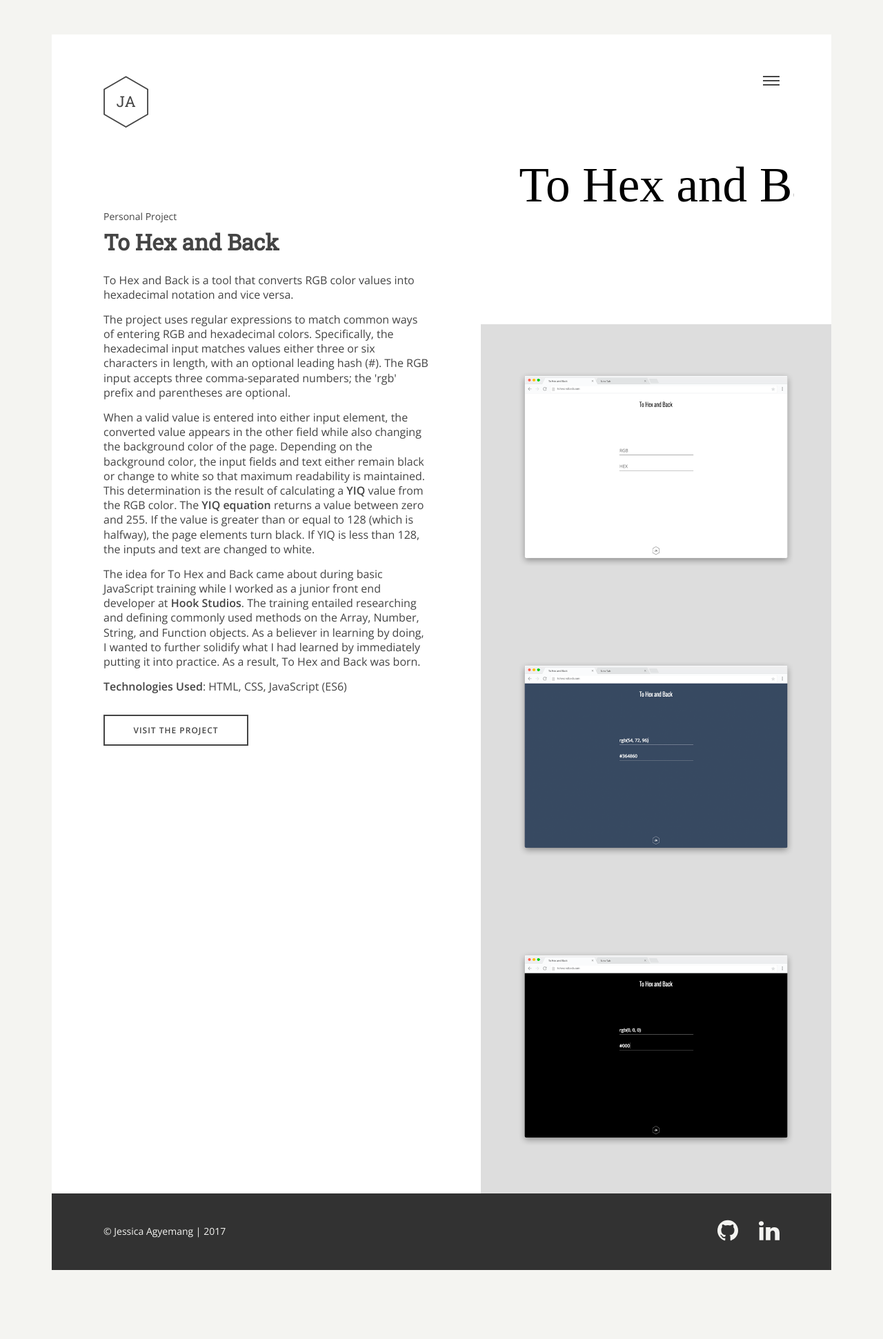
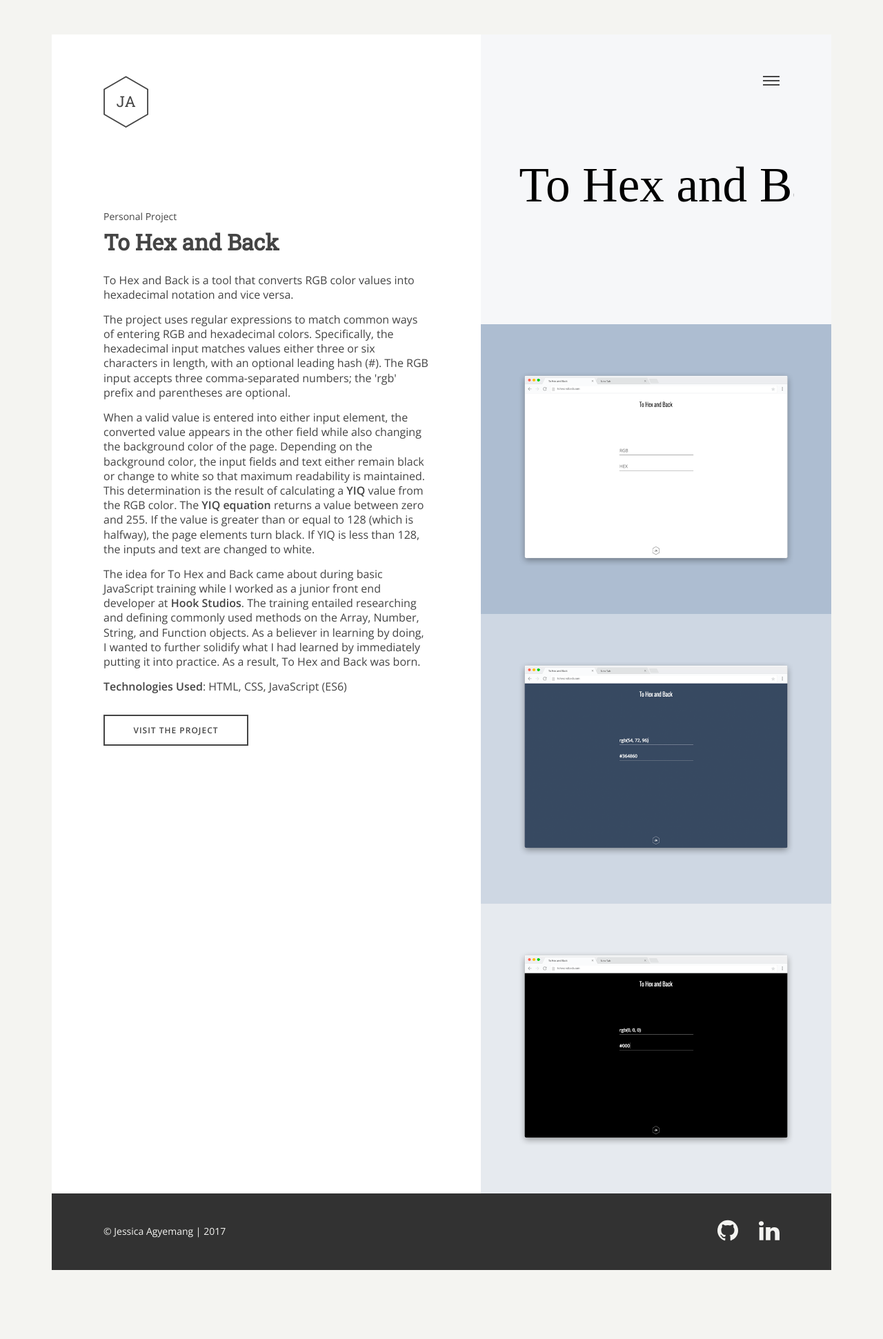
Before and after one commit to jessicaosei/jessicaosei.com, a Jekyll site: the page built from work/to-hex-and-back/index.html, in a window 1280 px wide. Shown: the whole page at 69% size. Built offline with Jekyll 4.4.1, drawn with Linux system fonts in a browser that asks for light colours; Markdown is read by kramdown in place of the engine named in the settings; comment, search, counter and statistics services are not loaded.

Commit message:
Update colors for project images

```diff
--- a/_sass/projects/_fiber-business.scss
+++ b/_sass/projects/_fiber-business.scss
@@ -9,14 +9,14 @@
 	}
 
 	.project-image-container:nth-child(2) {
-		background-color: #96c9e9;
+		background-color: #98b9cd;
 	}
 
 	.project-image-container:nth-child(3) {
-		background-color: #ddd;
+		background-color: #bfcfd9;
 	}
 
 	.project-image-container:nth-child(4) {
-		background-color: #ddd;
+		background-color: #cbdce6;
 	}
 }
--- a/_sass/projects/_fiber-partner.scss
+++ b/_sass/projects/_fiber-partner.scss
@@ -9,11 +9,11 @@
 	}
 
 	.project-image-container:nth-child(2) {
-		background-color: #96c9e9;
+		background-color: #afc3cf;
 	}
 
 	.project-image-container:nth-child(3) {
-		background-color: #ddd;
+		background-color: #cbdce6;
 	}
 
 	.project-image-container:nth-child(4) {
@@ -23,6 +23,6 @@
 	}
 
 	.project-image-container:nth-child(5) {
-		background-color: #ddd;
+		background-color: #98b9cd;
 	}
 }
--- a/_sass/projects/_to-hex.scss
+++ b/_sass/projects/_to-hex.scss
@@ -3,18 +3,18 @@
 .to-hex-images {
 
 	.project-image-container:nth-child(1) {
-		background-color: #fff;
+		background-color: #f6f7f9;
 	}
 
 	.project-image-container:nth-child(2) {
-		background-color: #ddd;
+		background-color: #adbdd1;
 	}
 
 	.project-image-container:nth-child(3) {
-		background-color: #ddd;
+		background-color: #ced7e3;
 	}
 
 	.project-image-container:nth-child(4) {
-		background-color: #ddd;
+		background-color: #e6eaef;
 	}
 }
--- a/_sass/projects/_yt-originals.scss
+++ b/_sass/projects/_yt-originals.scss
@@ -9,19 +9,19 @@
 	}
 
 	.project-image-container:nth-child(2) {
-		background-color: #e99996;
+		background-color: #e6b5b3;
 	}
 
 	.project-image-container:nth-child(3) {
-		background-color: #ddd;
+		background-color: #e2d0cf;
 	}
 
 	.project-image-container:nth-child(4) {
-		background-color: #ddd;
+		background-color: #eec6c4;
 	}
 
 	.project-image-container:nth-child(5) {
-		background-color: #ddd;
+		background-color: #e8b3b0;
 	}
 
 }
```
